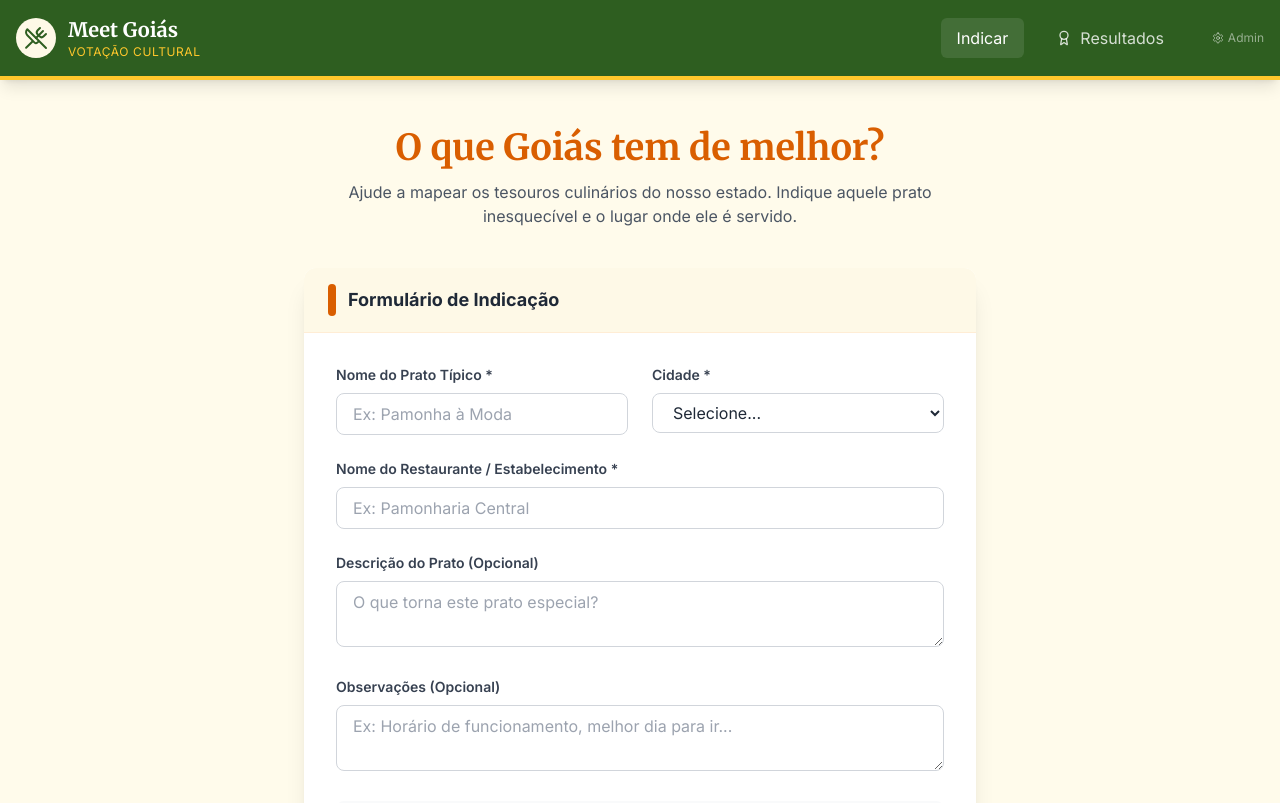
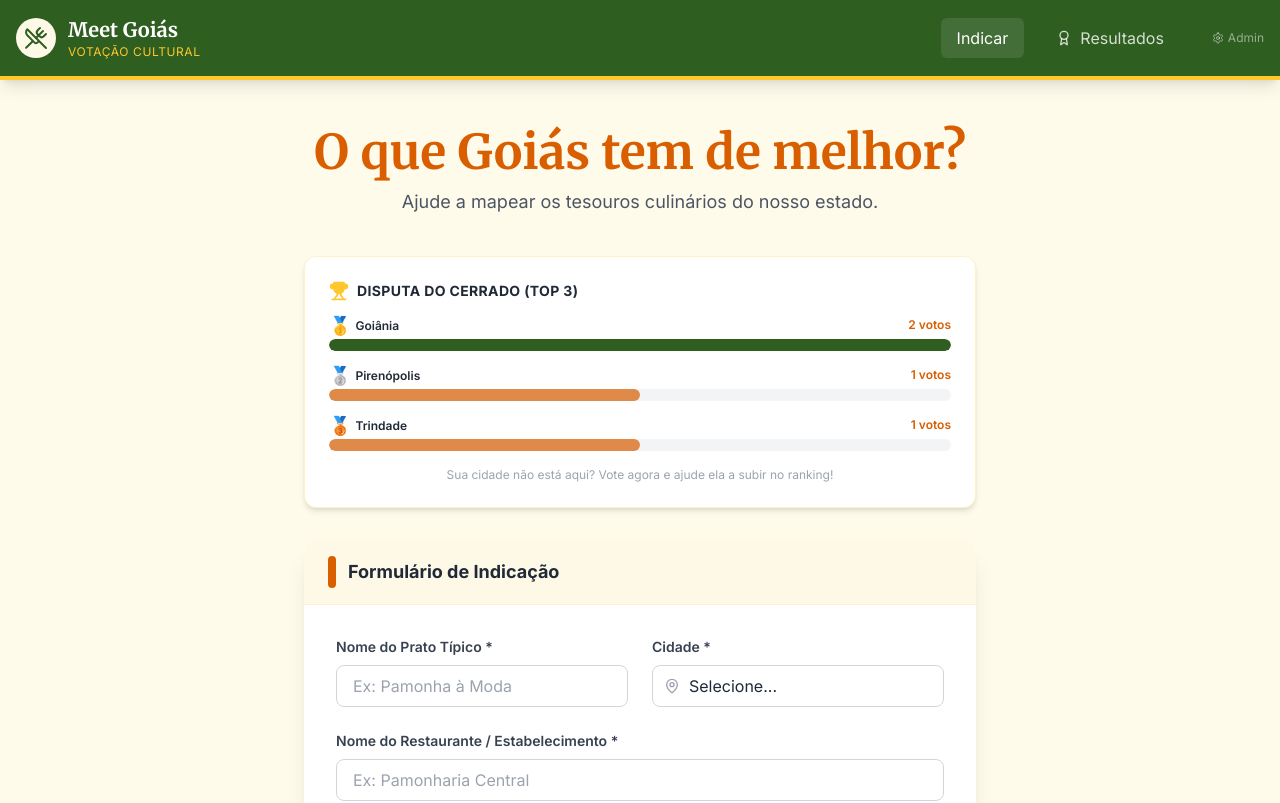
Before and after one commit to Gruprodigi/MeetGoiasVotacao, a React (Vite) app: page / in a window 1280 px wide. Shown: the top 803 px of the page. Built offline with nearby package versions, Linux system fonts and the light colour scheme.

Commit message:
criaçåo carteirinha

```diff
--- a/pages/NominationPage.tsx
+++ b/pages/NominationPage.tsx
@@ -1,9 +1,11 @@
-import React, { useState } from 'react';
+import React, { useState, useRef, useEffect } from 'react';
 import { CITIES_GOIAS } from '../constants';
 import { DataService } from '../services/dataService';
-import { CheckCircle2, AlertCircle } from 'lucide-react';
+import { NominationStats } from '../types';
+import { CheckCircle2, AlertCircle, Share2, Award, User, MapPin, Trophy } from 'lucide-react';
 
 const NominationPage: React.FC = () => {
+  // Form State
   const [formData, setFormData] = useState({
     dishName: '',
     restaurantName: '',
@@ -13,13 +15,34 @@ const NominationPage: React.FC = () => {
     agreed: false
   });
 
-  // Captcha state
+  // Captcha State
   const [captchaAnswer, setCaptchaAnswer] = useState('');
   const [captchaNum1] = useState(Math.floor(Math.random() * 10) + 1);
   const [captchaNum2] = useState(Math.floor(Math.random() * 10) + 1);
 
+  // App State
   const [status, setStatus] = useState<'idle' | 'submitting' | 'success' | 'error'>('idle');
   const [message, setMessage] = useState('');
+  const [stats, setStats] = useState<NominationStats | null>(null);
+
+  const cardRef = useRef<HTMLDivElement>(null);
+
+  // Load stats for the "Live Ranking" feature
+  useEffect(() => {
+    DataService.getStats().then(setStats);
+  }, []);
+
+  // Helper to determine the "Goiano Rank" badge based on the dish
+  const getBadgeTitle = (dish: string) => {
+    const d = dish.toLowerCase();
+    if (d.includes('pamonha')) return 'Embaixador(a) do Milho';
+    if (d.includes('pequi')) return 'Roedor(a) de Pequi Profissional';
+    if (d.includes('empad')) return 'Fiscal do Empadão';
+    if (d.includes('galinhada')) return 'Mestre da Galinhada';
+    if (d.includes('peixe') || d.includes('tucunaré')) return 'Pescador do Araguaia';
+    if (d.includes('mané') || d.includes('pelado')) return 'Guardião da Tradição';
+    return 'Goiano(a) Raiz Certificado';
+  };
 
   const handleChange = (e: React.ChangeEvent<HTMLInputElement | HTMLTextAreaElement | HTMLSelectElement>) => {
     const { name, value } = e.target;
@@ -31,14 +54,12 @@ const NominationPage: React.FC = () => {
     setStatus('submitting');
     setMessage('');
 
-    // Basic Validation
     if (!formData.dishName || !formData.restaurantName || !formData.city || !formData.agreed) {
       setStatus('error');
       setMessage('Por favor, preencha todos os campos obrigatórios e aceite os termos.');
       return;
     }
 
-    // Captcha Validation
     if (parseInt(captchaAnswer) !== captchaNum1 + captchaNum2) {
       setStatus('error');
       setMessage('A resposta da verificação de segurança está incorreta.');
@@ -55,16 +76,10 @@ const NominationPage: React.FC = () => {
       });
 
       if (result.success) {
+        // Refresh stats to include the new vote instantly in the background logic (optional)
+        DataService.getStats().then(setStats);
         setStatus('success');
         setMessage(result.message);
-        setFormData({
-          dishName: '',
-          restaurantName: '',
-          city: '',
-          description: '',
-          notes: '',
-          agreed: false
-        });
         setCaptchaAnswer('');
       } else {
         setStatus('error');
@@ -76,39 +91,190 @@ const NominationPage: React.FC = () => {
     }
   };
 
+  const handleReset = () => {
+    setStatus('idle');
+    setFormData({
+      dishName: '',
+      restaurantName: '',
+      city: '',
+      description: '',
+      notes: '',
+      agreed: false
+    });
+  };
+
+  // --- Render: Success View (Carteirinha) ---
   if (status === 'success') {
+    const badgeTitle = getBadgeTitle(formData.dishName);
+
     return (
-      <div className="container mx-auto px-4 py-16 flex justify-center">
-        <div className="bg-white p-8 rounded-xl shadow-lg max-w-lg text-center border-t-4 border-goias-green">
+      <div className="container mx-auto px-4 py-12 flex justify-center">
+        <div className="w-full max-w-lg animate-fade-in">
+
+          <div className="bg-white p-6 rounded-xl shadow-lg text-center border-t-4 border-goias-green mb-8">
             <div className="w-16 h-16 bg-green-100 rounded-full flex items-center justify-center mx-auto mb-4">
               <CheckCircle2 className="w-10 h-10 text-goias-green" />
             </div>
             <h2 className="text-2xl font-serif font-bold text-gray-800 mb-2">Indicação Recebida!</h2>
-          <p className="text-gray-600 mb-6">{message}</p>
+            <p className="text-gray-600">
+              Parabéns! Você acaba de desbloquear sua identidade gastronômica.
+            </p>
+          </div>
+
+          {/* Carteirinha de Goiano Raiz */}
+          <div className="mb-8 perspective-1000">
+             <div ref={cardRef} className="relative w-full aspect-[1.586/1] bg-white rounded-xl shadow-2xl overflow-hidden border border-gray-200 select-none">
+                {/* Background Pattern */}
+                <div className="absolute inset-0 bg-amber-50 opacity-50 z-0"></div>
+                <div className="absolute top-0 w-full h-4 bg-goias-green z-10"></div>
+                <div className="absolute bottom-0 w-full h-4 bg-goias-yellow z-10"></div>
+
+                {/* Header */}
+                <div className="relative z-10 p-5 pb-0 flex justify-between items-start">
+                  <div className="flex items-center gap-2">
+                    <div className="w-10 h-10 bg-goias-green rounded-full flex items-center justify-center text-white">
+                      <Award className="w-6 h-6" />
+                    </div>
+                    <div>
+                      <h3 className="text-xs font-bold text-gray-400 uppercase tracking-widest">República Federativa do</h3>
+                      <h2 className="text-xl font-black text-goias-green uppercase leading-none">Cerrado</h2>
+                    </div>
+                  </div>
+                  <div className="text-right">
+                    <p className="text-[10px] font-bold text-goias-orange uppercase">Documento Oficial</p>
+                    <p className="text-[10px] text-gray-500">Válido em todo território</p>
+                  </div>
+                </div>
+
+                {/* Content */}
+                <div className="relative z-10 p-5 pt-4 flex gap-4">
+                  {/* Photo Area */}
+                  <div className="w-24 h-32 bg-gray-100 border-2 border-gray-300 flex flex-col items-center justify-center text-gray-300 shrink-0">
+                    <User className="w-12 h-12 mb-1" />
+                    <span className="text-[8px] uppercase font-bold text-gray-400">Foto 3x4</span>
+                  </div>
+
+                  {/* Info */}
+                  <div className="flex-grow space-y-3">
+                    <div>
+                      <p className="text-[10px] uppercase font-bold text-gray-400">Título Honorário</p>
+                      <p className="text-lg font-bold text-goias-orange leading-tight">{badgeTitle}</p>
+                    </div>
+
+                    <div className="grid grid-cols-2 gap-2">
+                       <div>
+                        <p className="text-[10px] uppercase font-bold text-gray-400">Especialidade</p>
+                        <p className="text-sm font-semibold text-gray-800 truncate">{formData.dishName}</p>
+                       </div>
+                       <div>
+                        <p className="text-[10px] uppercase font-bold text-gray-400">Base Operacional</p>
+                        <p className="text-sm font-semibold text-gray-800 truncate">{formData.city}</p>
+                       </div>
+                    </div>
+
+                    <div>
+                      <p className="text-[10px] uppercase font-bold text-gray-400">Nível de Goianidade</p>
+                      <div className="w-full bg-gray-200 h-2 rounded-full mt-1 overflow-hidden">
+                        <div className="bg-goias-green h-full w-[98%]"></div>
+                      </div>
+                    </div>
+                  </div>
+                </div>
+
+                {/* Watermark */}
+                <div className="absolute bottom-6 right-6 opacity-10 pointer-events-none">
+                  <Award className="w-32 h-32" />
+                </div>
+             </div>
+
+             <p className="text-center text-xs text-gray-400 mt-2">
+               Tire um print da sua carteirinha e compartilhe!
+             </p>
+          </div>
+
+          <div className="flex gap-4 justify-center">
              <button
-            onClick={() => setStatus('idle')}
-            className="text-goias-orange font-semibold hover:underline"
+              onClick={handleReset}
+              className="px-6 py-2 text-gray-600 hover:text-goias-orange font-medium transition-colors"
             >
-            Fazer outra indicação
+              Voltar
             </button>
+            <button
+              onClick={() => alert("Dica: Tire um print da tela para compartilhar no Stories!")}
+              className="flex items-center gap-2 px-6 py-2 bg-goias-orange text-white rounded-full font-bold shadow-md hover:bg-orange-700 transition-transform active:scale-95"
+            >
+              <Share2 className="w-4 h-4" /> Compartilhar
+            </button>
+          </div>
         </div>
       </div>
     );
   }
 
+  // --- Ranking Logic ---
+  const sortedCities: [string, number][] = stats
+    ? Object.entries(stats.byCity)
+        .sort(([, a], [, b]) => (b as number) - (a as number))
+        .slice(0, 3)
+    : [];
+
+  const maxVotes = sortedCities.length > 0 ? (sortedCities[0][1] as number) : 1;
+
+  // --- Render: Form View ---
   return (
-    <div className="container mx-auto px-4 py-12">
+    <div className="container mx-auto px-4 py-8 md:py-12">
       <div className="max-w-2xl mx-auto">
         <div className="text-center mb-10">
-          <h1 className="text-3xl md:text-4xl font-serif font-bold text-goias-orange mb-3">
+          <h1 className="text-3xl md:text-5xl font-serif font-bold text-goias-orange mb-3">
             O que Goiás tem de melhor?
           </h1>
-          <p className="text-gray-600">
-            Ajude a mapear os tesouros culinários do nosso estado. Indique aquele prato inesquecível e o lugar onde ele é servido.
+          <p className="text-gray-600 text-lg">
+            Ajude a mapear os tesouros culinários do nosso estado.
           </p>
         </div>
 
-        <div className="bg-white rounded-xl shadow-xl overflow-hidden">
+        {/* Feature: Ranking em Tempo Real (Disputa do Cerrado) */}
+        {sortedCities.length > 0 && (
+          <div className="bg-white rounded-xl shadow-md border border-amber-100 p-6 mb-8 transform hover:scale-[1.02] transition-transform duration-300">
+            <div className="flex items-center gap-2 mb-4">
+              <Trophy className="w-5 h-5 text-goias-yellow fill-goias-yellow" />
+              <h3 className="font-bold text-gray-800 uppercase tracking-wide text-sm">Disputa do Cerrado (Top 3)</h3>
+            </div>
+
+            <div className="space-y-4">
+              {sortedCities.map(([city, count], index) => {
+                const percentage = ((count as number) / maxVotes) * 100;
+                return (
+                  <div key={city} className="relative">
+                    <div className="flex justify-between text-xs font-semibold mb-1">
+                      <span className="flex items-center gap-1">
+                        {index === 0 && <span className="text-lg leading-none">🥇</span>}
+                        {index === 1 && <span className="text-lg leading-none">🥈</span>}
+                        {index === 2 && <span className="text-lg leading-none">🥉</span>}
+                        {city}
+                      </span>
+                      <span className="text-goias-orange">{count} votos</span>
+                    </div>
+                    <div className="w-full h-3 bg-gray-100 rounded-full overflow-hidden">
+                      <div
+                        className={`h-full rounded-full transition-all duration-1000 ease-out ${
+                          index === 0 ? 'bg-goias-green' : 'bg-goias-orange/70'
+                        }`}
+                        style={{ width: `${percentage}%` }}
+                      ></div>
+                    </div>
+                  </div>
+                );
+              })}
+            </div>
+            <p className="text-center text-xs text-gray-400 mt-4">
+              Sua cidade não está aqui? Vote agora e ajude ela a subir no ranking!
+            </p>
+          </div>
+        )}
+
+        {/* Nomination Form */}
+        <div className="bg-white rounded-xl shadow-xl overflow-hidden relative">
           <div className="bg-goias-light px-6 py-4 border-b border-orange-100 flex items-center gap-3">
             <div className="w-2 h-8 bg-goias-orange rounded-full"></div>
             <h2 className="text-lg font-bold text-gray-800">Formulário de Indicação</h2>
@@ -116,7 +282,7 @@ const NominationPage: React.FC = () => {
 
           <form onSubmit={handleSubmit} className="p-6 md:p-8 space-y-6">
             {status === 'error' && (
-              <div className="bg-red-50 text-red-700 p-4 rounded-lg flex items-start gap-3 text-sm">
+              <div className="bg-red-50 text-red-700 p-4 rounded-lg flex items-start gap-3 text-sm animate-pulse">
                 <AlertCircle className="w-5 h-5 shrink-0" />
                 <span>{message}</span>
               </div>
@@ -138,11 +304,13 @@ const NominationPage: React.FC = () => {
 
               <div className="space-y-2">
                 <label className="block text-sm font-semibold text-gray-700">Cidade *</label>
+                <div className="relative">
+                  <MapPin className="absolute left-3 top-1/2 -translate-y-1/2 w-4 h-4 text-gray-400 pointer-events-none" />
                   <select
                     name="city"
                     value={formData.city}
                     onChange={handleChange}
-                  className="w-full px-4 py-2 border border-gray-300 rounded-lg focus:ring-2 focus:ring-goias-yellow focus:border-transparent outline-none transition bg-white"
+                    className="w-full pl-9 pr-4 py-2 border border-gray-300 rounded-lg focus:ring-2 focus:ring-goias-yellow focus:border-transparent outline-none transition bg-white appearance-none"
                     required
                   >
                     <option value="">Selecione...</option>
@@ -150,6 +318,7 @@ const NominationPage: React.FC = () => {
                       <option key={c} value={c}>{c}</option>
                     ))}
                   </select>
+                </div>
               </div>
             </div>
 
```
Lines whose indentation alone changed are shown as unchanged.
